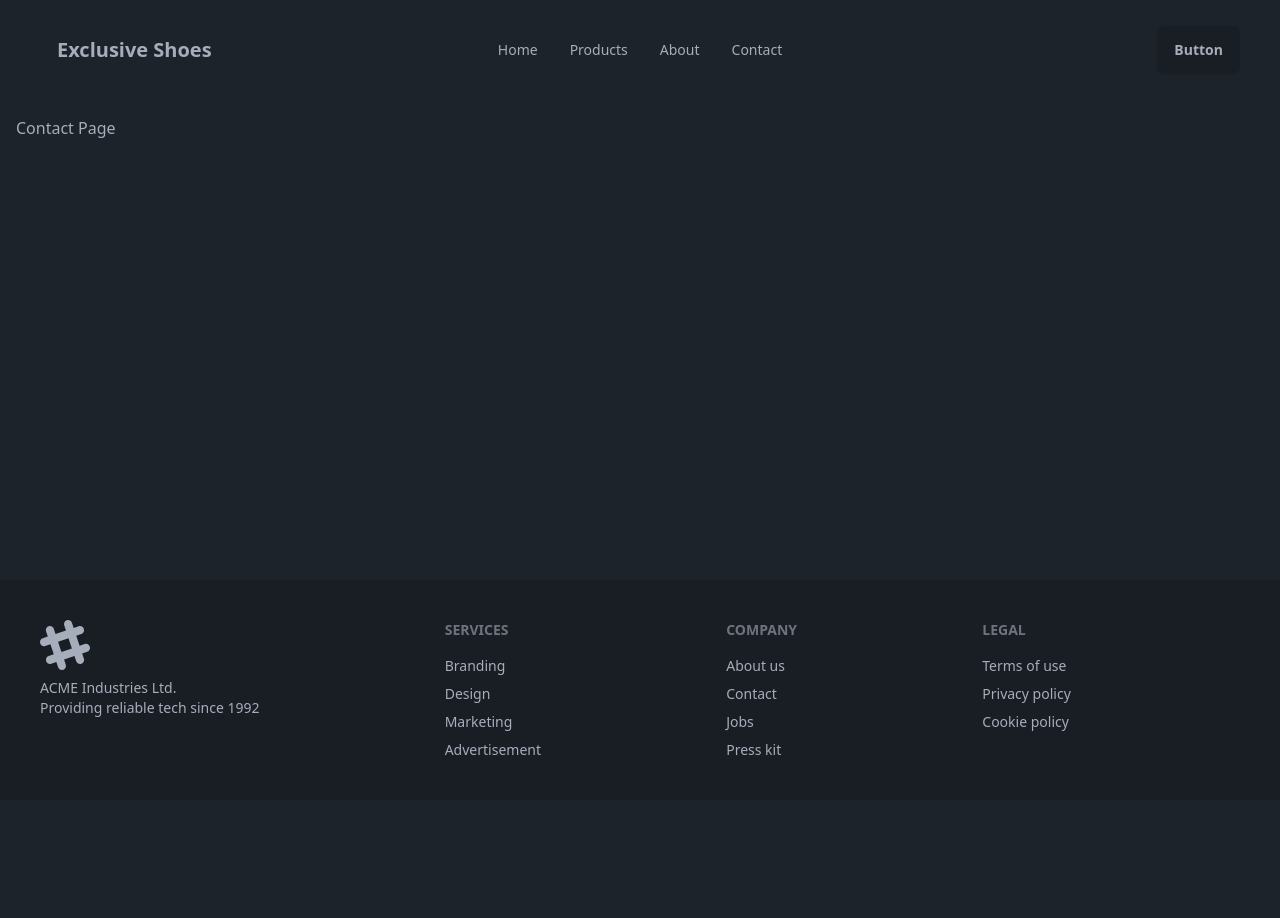
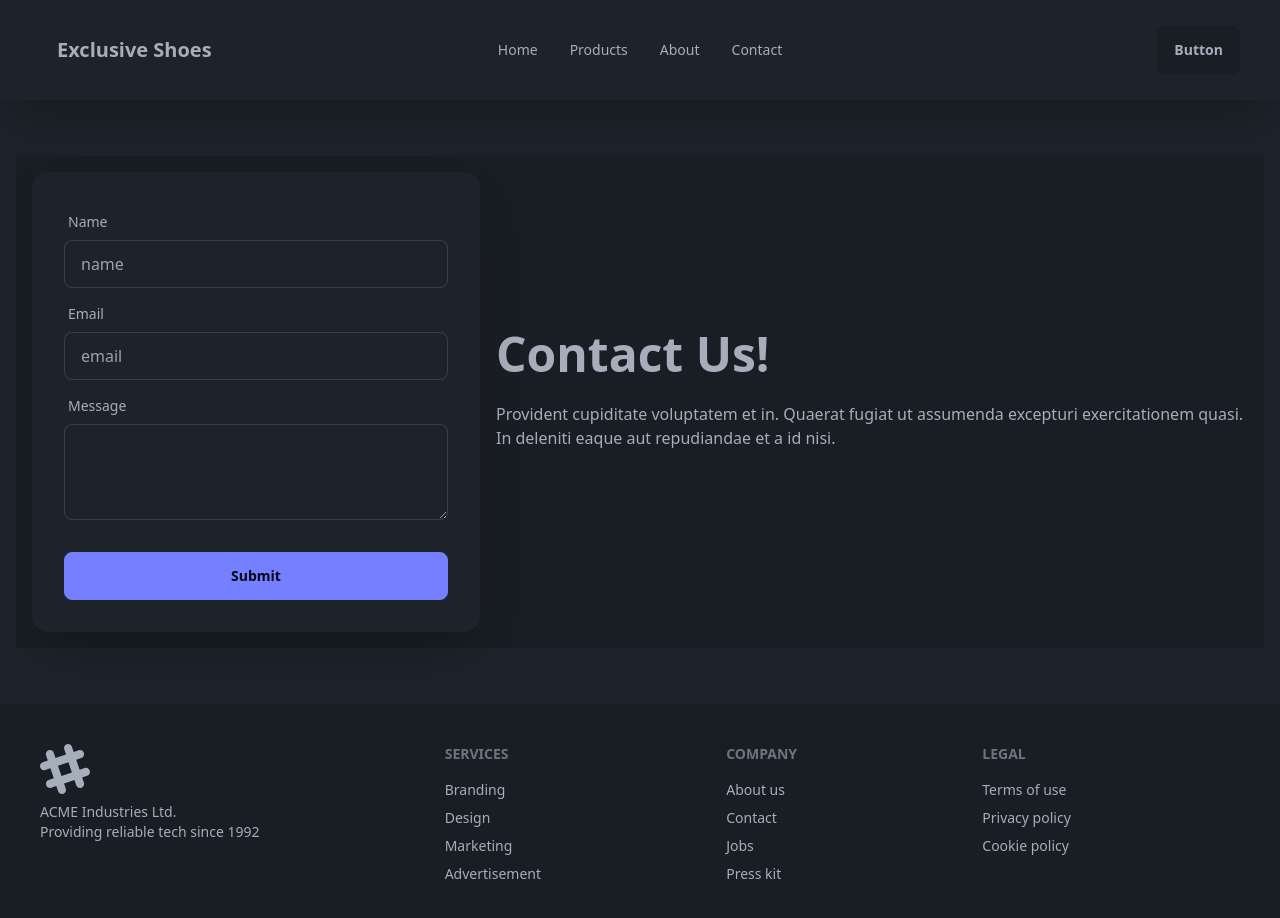
Before and after one commit to Anita-Mahmud/stride-project, a React (Vite) app: page /contact in a window 1280 px wide. Shown: the top 918 px of the page. Before the commit the page ends 800 px from the top, so only its background shows below. Built offline with nearby package versions, Linux system fonts and the light colour scheme; no server answers.

Commit message:
contact page added

```diff
--- a/src/components/Navbar.jsx
+++ b/src/components/Navbar.jsx
@@ -8,7 +8,7 @@ const Navbar = () => {
    <li> <Link to="/contact">Contact</Link></li>
     </>
     return (
-        <div className="navbar bg-base-100 px-10 py-6">
+        <div className="navbar bg-base-100 px-10 py-6 shadow-2xl">
         <div className="navbar-start ">
           <div className="dropdown">
             <div tabIndex={0} role="button" className="btn btn-ghost lg:hidden">
--- a/src/layouts/MainLayout.jsx
+++ b/src/layouts/MainLayout.jsx
@@ -6,7 +6,7 @@ const MainLayout = () => {
   return (
     <div className="flex flex-col min-h-screen">
       <Navbar></Navbar>
-      <div className="flex-grow p-4">
+      <div className="flex-grow p-4 max-w-7xl mx-auto my-10">
       <Outlet></Outlet>
       </div>
 
--- a/src/pages/Contact.jsx
+++ b/src/pages/Contact.jsx
@@ -3,7 +3,42 @@
 const Contact = () => {
     return (
         <div>
-            <h2>Contact Page</h2>
+
+            <div className="hero  bg-base-200">
+  <div className="hero-content flex-col lg:flex-row-reverse">
+    <div className="text-center lg:text-left">
+      <h1 className="text-5xl font-bold">Contact Us!</h1>
+      <p className="py-6">Provident cupiditate voluptatem et in. Quaerat fugiat ut assumenda excepturi exercitationem quasi. In deleniti eaque aut repudiandae et a id nisi.</p>
+    </div>
+    <div className="card shrink-0 w-full max-w-md shadow-2xl bg-base-100">
+      <form className="card-body">
+      <div className="form-control">
+          <label className="label">
+            <span className="label-text">Name</span>
+          </label>
+          <input type="text" placeholder="name" className="input input-bordered" required />
+        </div>
+        <div className="form-control">
+          <label className="label">
+            <span className="label-text">Email</span>
+          </label>
+          <input type="email" placeholder="email" className="input input-bordered" required />
+        </div>
+        <div className="form-control">
+          <label className="label">
+            <span className="label-text">Message</span>
+          </label>
+          {/* <input type="password" placeholder="password" className="input input-bordered" required /> */}
+          <textarea name="message" id="" className="textarea textarea-bordered h-24"></textarea>
+
+        </div>
+        <div className="form-control mt-6">
+          <button className="btn btn-primary">Submit</button>
+        </div>
+      </form>
+    </div>
+  </div>
+</div>
         </div>
     );
 };
```
